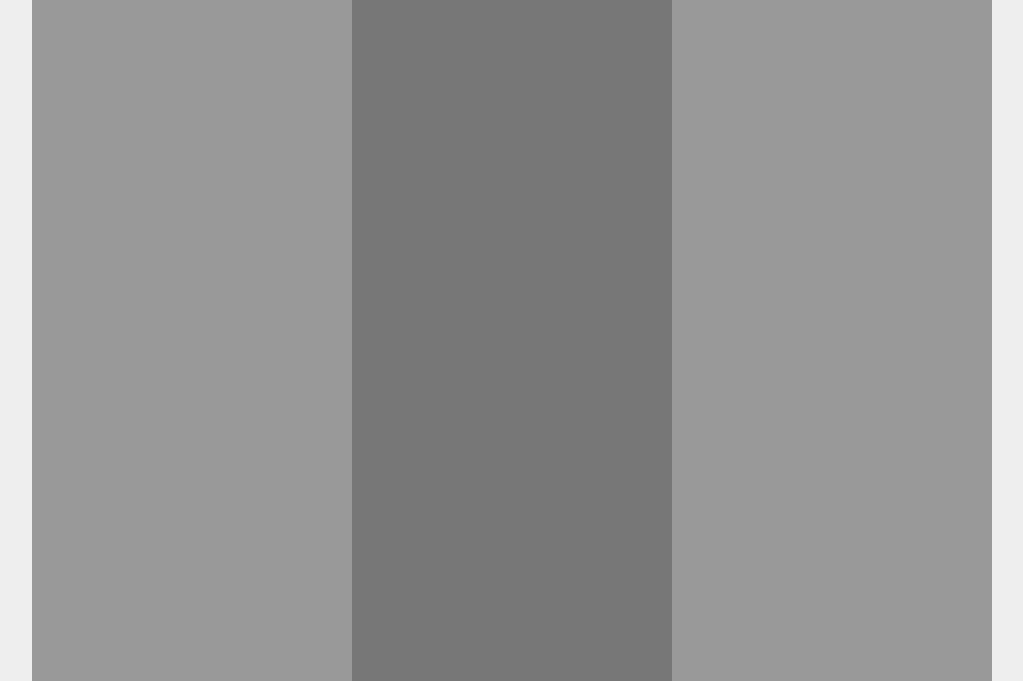
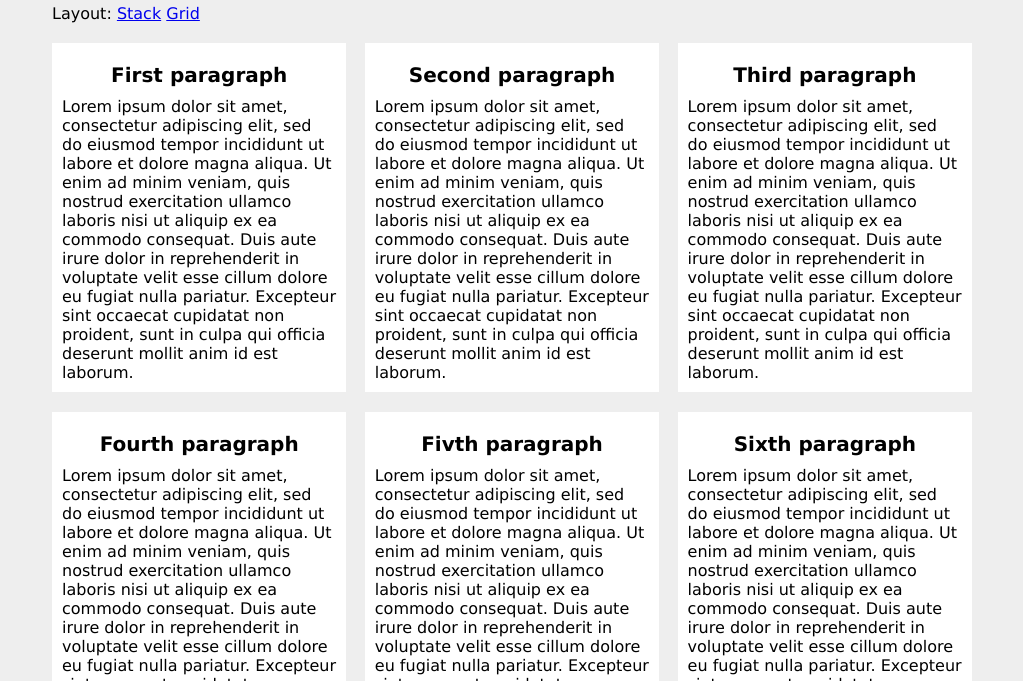
Before and after one commit to maxravel/flexboxLayout, a plain HTML site: page index.html in a window 1280 px wide. Shown: the part 119-800 px from the top of the page, without its empty margins (128-1151 px from the left). Drawn offline with nearby package versions, Linux system fonts and the light colour scheme.

Commit message:
adding grid system

```diff
--- a/css/style.css
+++ b/css/style.css
@@ -76,6 +76,11 @@ nav ul.social li{
     flex: 1 1 0;
 }
 
+@media screen and (max-width:760px){
+    #decision{
+        display:none;
+    }
+}
 
 @media screen and (min-width:760px){
     nav ul{
@@ -94,6 +99,40 @@ nav ul.social li{
     .social{
         margin:0;
     }
+
+    #blocks{
+        display:flex;
+        flex-wrap:wrap;
+        justify-content:space-between;
+    }
+
+    article{
+        flex: 0 1 32%;
+    }
+
+    .stack{
+        flex: 0 1 100%;
+        transition: flex-basis 0.2s linear;
+    }
+}
+
+/* grid */
+
+#blocks{
+    margin:20px;
+}
+
+article{
+    background: #fff;
+    margin-bottom: 20px;
+    padding: 10px;
+    box-sizing:border-box;
+}
+
+article h2{
+    text-align:center;
+    font-size:20px;
+    margin:10px 0;
 }
 
 
--- a/index.html
+++ b/index.html
@@ -4,6 +4,10 @@
     <meta charset="UTF-8">
     <meta name="viewport" content="width=device-width, initial-scale=1.0">
     <meta http-equiv="X-UA-Compatible" content="ie=edge">
+    <script
+    src="https://code.jquery.com/jquery-3.2.1.js"
+    integrity="sha256-DZAnKJ/6XZ9si04Hgrsxu/8s717jcIzLy3oi35EouyE="
+    crossorigin="anonymous"></script>
     <link rel="stylesheet" href="css/style.css">
     <title>Flexbox Layout</title>
 </head>
@@ -24,11 +28,46 @@
                 <li><a href="#" class="tw">TW</a></li>
             </ul>
         </nav>
+
+        <div id="decision" style="margin: 20px 0 0 20px">
+            <span>Layout:</span>
+            <a href="#" id="stack">Stack</a>
+            <a href="#" id="grid">Grid</a>
+        </div>
+
+        <section id="blocks">
+            <article>
+                <h2>First paragraph</h2>
+                <p>Lorem ipsum dolor sit amet, consectetur adipiscing elit, sed do eiusmod tempor incididunt ut labore et dolore magna aliqua. Ut enim ad minim veniam, quis nostrud exercitation ullamco laboris nisi ut aliquip ex ea commodo consequat. Duis aute irure dolor in reprehenderit in voluptate velit esse cillum dolore eu fugiat nulla pariatur. Excepteur sint occaecat cupidatat non proident, sunt in culpa qui officia deserunt mollit anim id est laborum.</p>
+            </article>
+            <article>
+                <h2>Second paragraph</h2>
+                <p>Lorem ipsum dolor sit amet, consectetur adipiscing elit, sed do eiusmod tempor incididunt ut labore et dolore magna aliqua. Ut enim ad minim veniam, quis nostrud exercitation ullamco laboris nisi ut aliquip ex ea commodo consequat. Duis aute irure dolor in reprehenderit in voluptate velit esse cillum dolore eu fugiat nulla pariatur. Excepteur sint occaecat cupidatat non proident, sunt in culpa qui officia deserunt mollit anim id est laborum.</p>
+            </article>
+            <article>
+                <h2>Third paragraph</h2>
+                <p>Lorem ipsum dolor sit amet, consectetur adipiscing elit, sed do eiusmod tempor incididunt ut labore et dolore magna aliqua. Ut enim ad minim veniam, quis nostrud exercitation ullamco laboris nisi ut aliquip ex ea commodo consequat. Duis aute irure dolor in reprehenderit in voluptate velit esse cillum dolore eu fugiat nulla pariatur. Excepteur sint occaecat cupidatat non proident, sunt in culpa qui officia deserunt mollit anim id est laborum.</p>
+            </article>
+            <article>
+                <h2>Fourth paragraph</h2>
+                <p>Lorem ipsum dolor sit amet, consectetur adipiscing elit, sed do eiusmod tempor incididunt ut labore et dolore magna aliqua. Ut enim ad minim veniam, quis nostrud exercitation ullamco laboris nisi ut aliquip ex ea commodo consequat. Duis aute irure dolor in reprehenderit in voluptate velit esse cillum dolore eu fugiat nulla pariatur. Excepteur sint occaecat cupidatat non proident, sunt in culpa qui officia deserunt mollit anim id est laborum.</p>
+            </article>
+            <article>
+                <h2>Fivth paragraph</h2>
+                <p>Lorem ipsum dolor sit amet, consectetur adipiscing elit, sed do eiusmod tempor incididunt ut labore et dolore magna aliqua. Ut enim ad minim veniam, quis nostrud exercitation ullamco laboris nisi ut aliquip ex ea commodo consequat. Duis aute irure dolor in reprehenderit in voluptate velit esse cillum dolore eu fugiat nulla pariatur. Excepteur sint occaecat cupidatat non proident, sunt in culpa qui officia deserunt mollit anim id est laborum.</p>
+            </article>
+            <article>
+                <h2>Sixth paragraph</h2>
+                <p>Lorem ipsum dolor sit amet, consectetur adipiscing elit, sed do eiusmod tempor incididunt ut labore et dolore magna aliqua. Ut enim ad minim veniam, quis nostrud exercitation ullamco laboris nisi ut aliquip ex ea commodo consequat. Duis aute irure dolor in reprehenderit in voluptate velit esse cillum dolore eu fugiat nulla pariatur. Excepteur sint occaecat cupidatat non proident, sunt in culpa qui officia deserunt mollit anim id est laborum.</p>
+            </article>
+        </section>
+
         <div class="flex-container">
             <div class="box one">First section</div>
             <div class="box two">Second section</div>
             <div class="box three">Third section</div>
         </div>
     </div>
+    <script src="js/js.js"></script>
 </body>
 </html>
--- /dev/null
+++ b/js/js.js
@@ -0,0 +1,12 @@
+$("#stack").on("click",function(){
+    $("article").addClass("stack");
+});
+$("#grid").on("click",function(){
+    $("article").removeClass("stack");
+});
+// $(document).ready($("a.stack").on("click",function(){
+//     $("article").addClass("stack");
+// });
+// $("a.grid").on("click",function(){
+//     $("article").removeClass("stack");
+// });)
```
